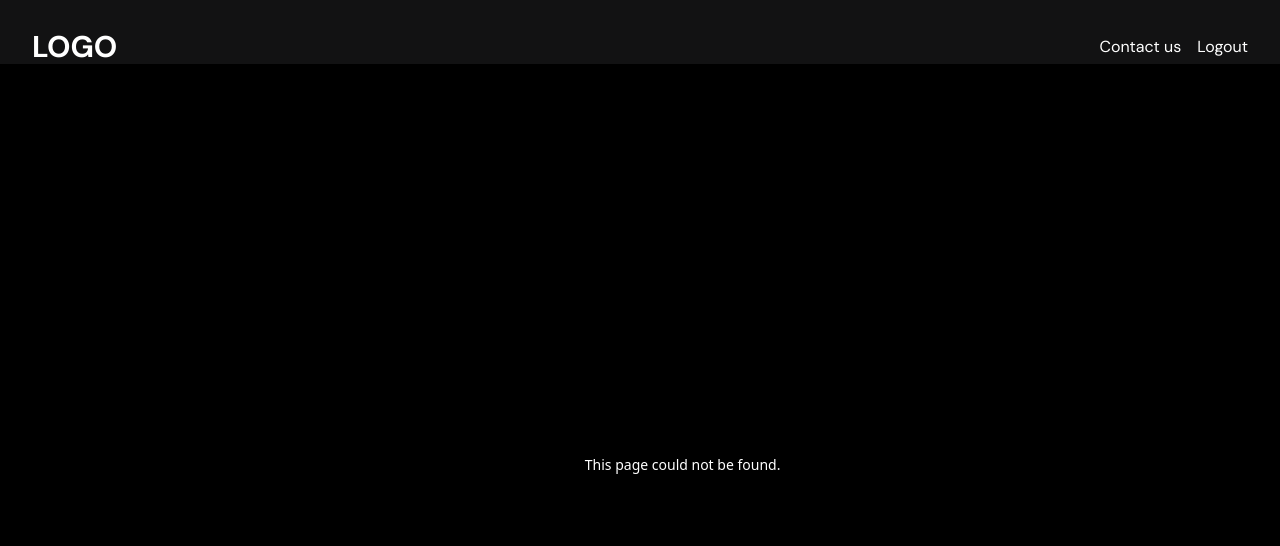
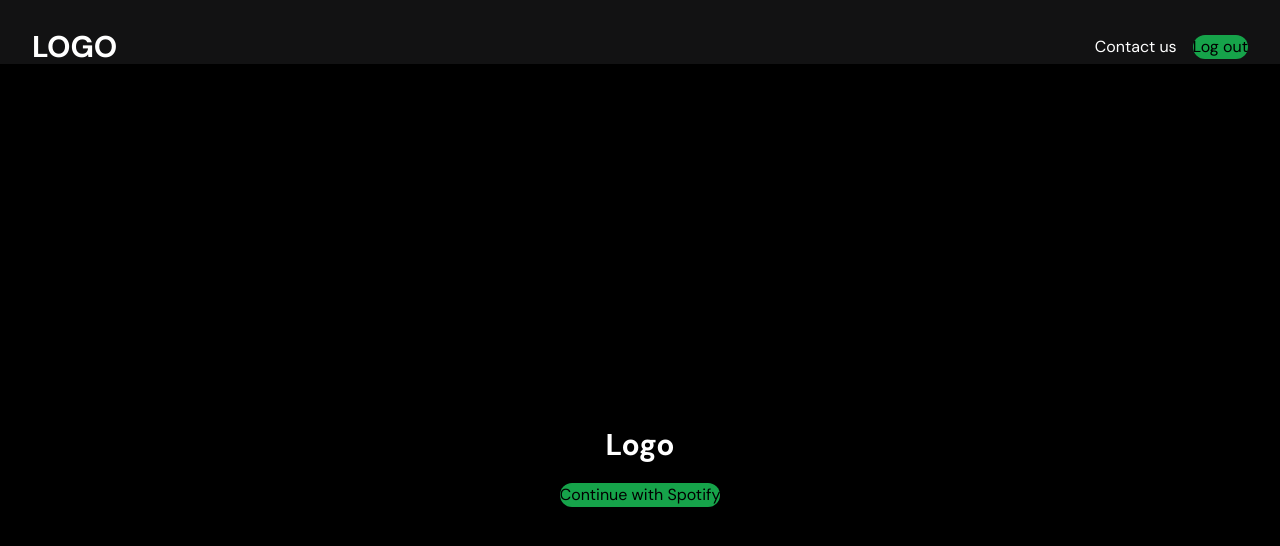
Before and after one commit to Ayomibaby/spotiy-menu, a Next.js app: page /login in a window 1280 px wide. Before the commit this address had no page. Shown: the top 546 px of the page. Built offline with nearby package versions, Linux system fonts and the light colour scheme; no server answers.

Commit message:
sign in implementaion

```diff
--- /dev/null
+++ b/app/login/page.jsx
@@ -0,0 +1,34 @@
+/* eslint-disable react/no-unescaped-entities */
+import { SpotifySignInButton } from "@/components/Buttons/SpotifySignInButton";
+import List from "@/components/List";
+import Spotify from "next-auth/providers/spotify";
+import { getProviders } from "next-auth/react";
+
+import Link from "next/link";
+
+export default function page({providers}) {
+  return (
+    <section className="flex h-screen ">
+      {/* <Loader/> */}
+      <div className="m-auto">
+        <h2 className="text-center mb-[1rem]">Logo</h2>
+        {/* <Link href={"/home"}>
+          <button className="text-white font-semibold text-[1rem] border border-white rounded-lg py-[1rem] px-[1rem] hover:bg-white hover:text-black">
+            Login with spotify
+          </button>
+        </Link> */}
+        <SpotifySignInButton />
+      </div>
+    </section>
+  );
+}
+
+export const getServerSideProps = async () => {
+    const providers =  await getProviders()
+    console.log(providers)
+    return{
+        props: {
+            providers
+        }
+    }
+};
--- a/app/page.js
+++ b/app/page.js
@@ -1,20 +1,19 @@
 /* eslint-disable react/no-unescaped-entities */
-import SpotifySignInButton from "@/components/Buttons/SpotifySignInButton";
+import { SpotifySignOut } from "@/components/Buttons/SpotifySignInButton";
 import List from "@/components/List";
 import Spotify from "next-auth/providers/spotify";
+import { signOut } from "next-auth/react";
 
 import Link from "next/link";
 
 export default function Home() {
+
   return (
     <section className="flex h-screen ">
       {/* <Loader/> */}
       <div className="m-auto">
         <h2 className="text-center mb-[1rem]">Logo</h2>
-    <Link href={"/home"}>
-    <button className="text-white font-semibold text-[1rem] border border-white rounded-lg py-[1rem] px-[1rem] hover:bg-white hover:text-black">Login with spotify</button>
-    </Link>
-    <SpotifySignInButton/>
+      <SpotifySignOut/>
       </div>
     </section>
   );
--- a/components/Buttons/SpotifySignInButton.jsx
+++ b/components/Buttons/SpotifySignInButton.jsx
@@ -1,20 +1,38 @@
-"use client"
+"use client";
 
-import { signIn } from 'next-auth/react'
-import React from 'react'
+import { signIn, signOut } from "next-auth/react";
+import React from "react";
 
-const SpotifySignInButton = () => {
-const handleClick = () =>{
-    signIn("spotify")
-}
+export const SpotifySignInButton = () => {
+  const handleClick = () => {
+    signIn("spotify", { callbackUrl: "/" });
+  };
 
   return (
     <div>
-        <button onClick={handleClick} className='bg-green-600 text-black rounded-2xl'>
-           <span>Continue with Spotify</span>
-        </button>
+      <button
+        onClick={handleClick}
+        className="bg-green-600 text-black rounded-2xl"
+      >
+        <span>Continue with Spotify</span>
+      </button>
     </div>
-  )
-}
+  );
+};
 
-export default SpotifySignInButton
+export const SpotifySignOut = () => {
+  const handleClick = () => {
+    signOut();
+  };
+
+  return (
+    <div>
+      <button
+        onClick={handleClick}
+        className="bg-green-600 text-black rounded-2xl"
+      >
+        <span>Log out</span>
+      </button>
+    </div>
+  );
+};
--- a/components/NavBar.jsx
+++ b/components/NavBar.jsx
@@ -3,9 +3,14 @@ import Link from "next/link";
 import { useState } from "react";
 
 import Image from "next/image";
+import { SpotifySignOut } from "./Buttons/SpotifySignInButton";
+import { useSession } from "next-auth/react";
 
 export default function NavBar() {
   const [navbar, setNavbar] = useState(false);
+  const { data: session } = useSession()
+
+  console.log(session)
 
   return (
     <nav className="h-[4rem]  bg-[#121213]  pt-[1.5rem] ">
@@ -16,9 +21,7 @@ export default function NavBar() {
 
         <ul className="flex gap-x-4">
         <li>Contact us</li>
-        <Link href={"/"}>
-          <li>Logout</li>
-          </Link>
+       <SpotifySignOut/>
         </ul>
       </div>
     </nav>
```
Lines whose indentation alone changed are shown as unchanged.
